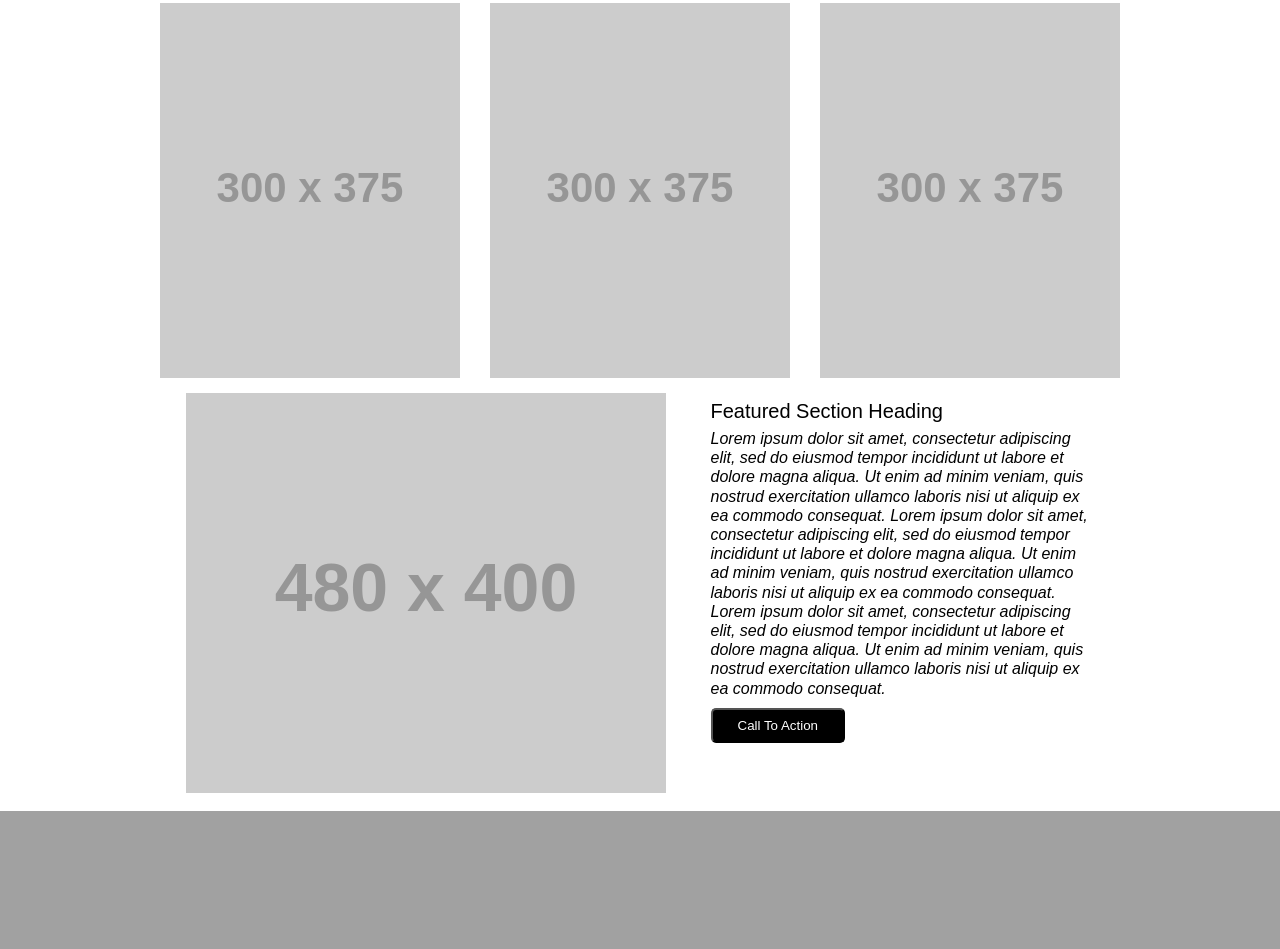
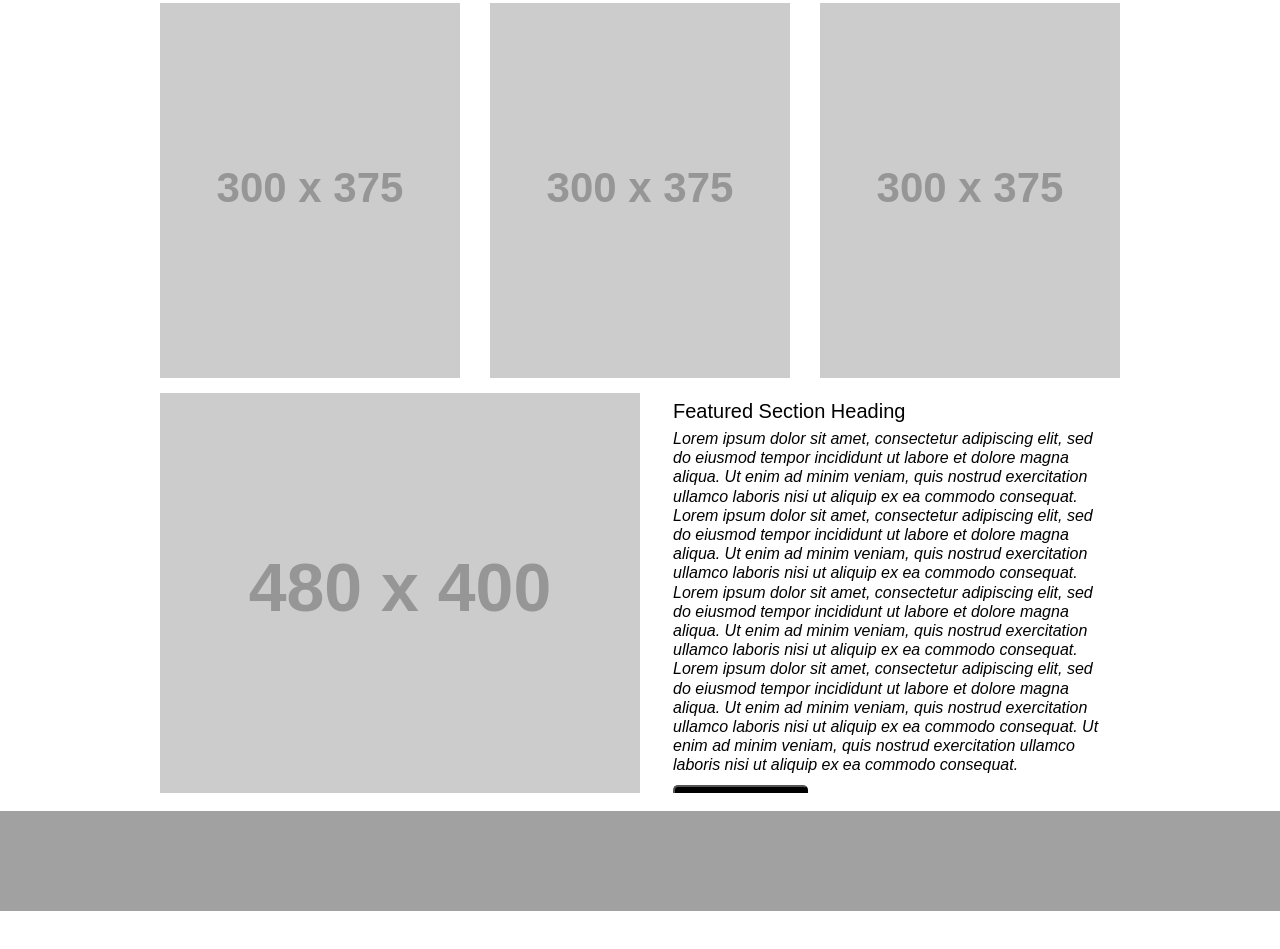
Before and after one commit to abbeymasters/wireframe-exercise, a plain HTML site: page index.html in a window 1280 px wide. Shown: the part 577-1526 px from the top of the page. After the commit the page ends 1488 px from the top, so only its background shows below. Drawn offline with Linux system fonts and the light colour scheme; placeholder pictures from the web are drawn by us.

Commit message:
fixed text box

```diff
--- a/index.html
+++ b/index.html
@@ -30,17 +30,17 @@
         </div>
         <div id="third-section">
             <div id="third-section-image">
-            <img src="https://placehold.it/480x400/ddd"></div>
+                <img src="https://placehold.it/480x400/ddd">
+            </div>
             <div id="third-section-text">
                 <h2>Featured Section Heading</h2>
-                <p>Lorem ipsum dolor sit amet, consectetur adipiscing elit, sed do eiusmod tempor incididunt ut labore et dolore magna aliqua. Ut enim ad minim veniam, quis nostrud exercitation ullamco laboris nisi ut aliquip ex ea commodo consequat. Lorem ipsum dolor sit amet, consectetur adipiscing elit, sed do eiusmod tempor incididunt ut labore et dolore magna aliqua. Ut enim ad minim veniam, quis nostrud exercitation ullamco laboris nisi ut aliquip ex ea commodo consequat. Lorem ipsum dolor sit amet, consectetur adipiscing elit, sed do eiusmod tempor incididunt ut labore et dolore magna aliqua. Ut enim ad minim veniam, quis nostrud exercitation ullamco laboris nisi ut aliquip ex ea commodo consequat.</p>
+                <p>Lorem ipsum dolor sit amet, consectetur adipiscing elit, sed do eiusmod tempor incididunt ut labore et dolore magna aliqua. Ut enim ad minim veniam, quis nostrud exercitation ullamco laboris nisi ut aliquip ex ea commodo consequat. Lorem ipsum dolor sit amet, consectetur adipiscing elit, sed do eiusmod tempor incididunt ut labore et dolore magna aliqua. Ut enim ad minim veniam, quis nostrud exercitation ullamco laboris nisi ut aliquip ex ea commodo consequat. Lorem ipsum dolor sit amet, consectetur adipiscing elit, sed do eiusmod tempor incididunt ut labore et dolore magna aliqua. Ut enim ad minim veniam, quis nostrud exercitation ullamco laboris nisi ut aliquip ex ea commodo consequat. Lorem ipsum dolor sit amet, consectetur adipiscing elit, sed do eiusmod tempor incididunt ut labore et dolore magna aliqua. Ut enim ad minim veniam, quis nostrud exercitation ullamco laboris nisi ut aliquip ex ea commodo consequat. Ut enim ad minim veniam, quis nostrud exercitation ullamco laboris nisi ut aliquip ex ea commodo consequat.</p>
                 <button id="third-section-button">Call To Action</button>
             </div>
         </div>
     </main>
 
     <footer>
-
     </footer>
 
 </body>
--- a/src/style.css
+++ b/src/style.css
@@ -1,3 +1,10 @@
+main {
+    width: 960px;
+    margin: 0 auto;
+}
+
+/* header & navigation */
+
 .header-grid {
     display: flex;
     justify-content: space-between;
@@ -9,36 +16,55 @@
 }
 
 header img {
-    margin-left: 220px;
+    margin: 0 auto 0 220px;
 }
 
 nav {
     display: flex;
+    justify-content: space-between;
     color: black;
     margin: 0 auto 0 100px;
 }
 
 nav p {
-    padding-right: 100px;
+padding-right: 50px;
+justify-content: space-between;
 }
 
-#first-section, #second-section, #third-section {
+/* main body */
+
+#first-section {
     display: flex;
-    justify-content: center;
+    width: 960px;
+    justify-content: space-between;
     margin-bottom: 15px;
 }
 
-#second-section img {
-    margin-left: 15px;
-    margin-right: 15px;
+#second-section {
+    display: flex;
+    width: 960px;
+    justify-content: space-between;
+    margin-bottom: 15px;
+}
+
+#third-section {
+    display: flex;
+    width: 960px;
+    justify-content: space-between;
+}
+
+#third-section-image {
+    width: 30%;
 }
 
 #third-section-text {
     font-family: arial;
     line-height: 1.2em;
-    width: 30%;
-    margin-left: 45px;
-    justify-content: center;
+    width: 45%;
+    margin-left: 30px;
+    margin-right: 15px;
+    height: 400px;
+    overflow: auto;
 }
 
 h2 {
@@ -66,5 +92,6 @@ h2 {
 
 footer {
     background: #a1a1a1;
-    height: 150px;
+    height: 100px;
+    margin-top: 15px;
 }
```
